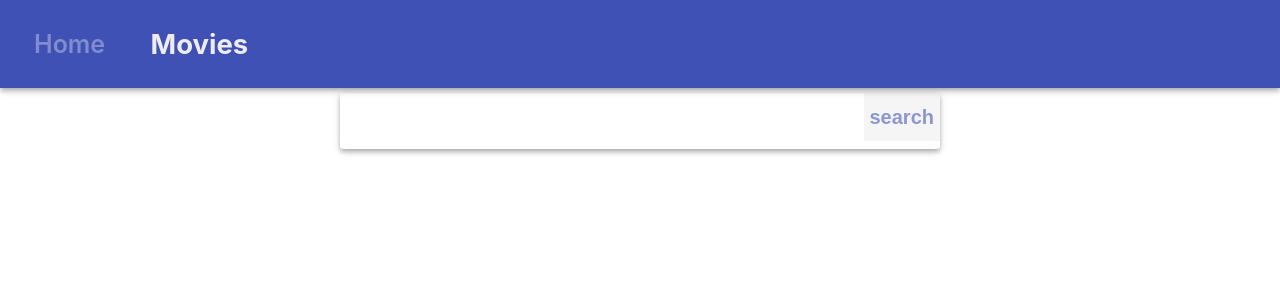
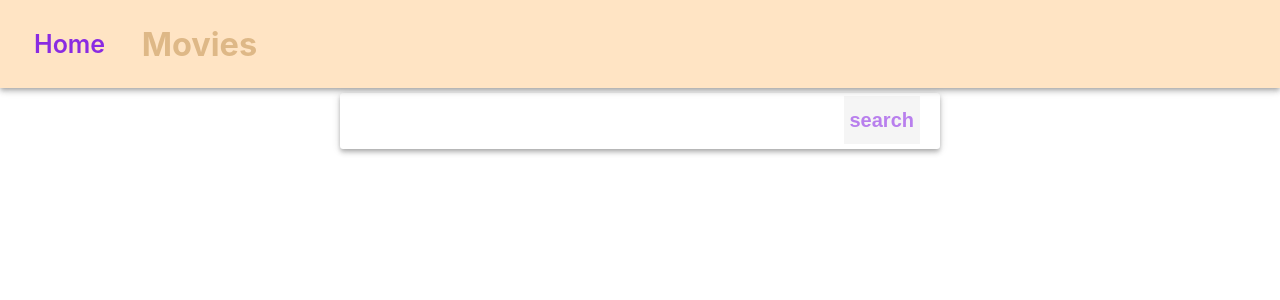
Before and after one commit to Oleg833/goit-react-hw-05-movies, a React (Create React App) app: page /goit-react-hw-05-movies/movies in a window 1280 px wide. Shown: the top 300 px of the page. Built offline with nearby package versions, Linux system fonts and the light colour scheme.

Commit message:
margin-top: 3px;

```diff
--- a/src/components/Cast/Cast.styled.js
+++ b/src/components/Cast/Cast.styled.js
@@ -53,7 +53,7 @@ export const CastDescr = styled.div`
   padding: 5px;
   margin: 0px;
   font-size: 10px;
-  color: #3f51b5;
+  color: blueviolet;
 `;
 
 export const CastName = styled.h3`
--- a/src/pages/Home/Home.styled.js
+++ b/src/pages/Home/Home.styled.js
@@ -9,7 +9,7 @@ export const HomeContainer = styled.div`
 
 export const HomeTitle = styled.h1`
   font-weight: 700;
-  color: #3f51b5;
+  color: blueviolet;
   margin: 30px, 0;
   text-decoration: none;
 `;
@@ -65,5 +65,5 @@ export const MovieTitle = styled.div`
   padding: 5px;
   margin: 0px;
   font-size: 10px;
-  color: #3f51b5;
+  color: blueviolet;
 `;
--- a/src/pages/Layout/Layout.styled.js
+++ b/src/pages/Layout/Layout.styled.js
@@ -20,8 +20,8 @@ export const Nav = styled.nav`
   padding-left: 24px;
   padding-top: 12px;
   padding-bottom: 12px;
-  color: #fff;
-  background-color: #3f51b5;
+  color: blueviolet;
+  background-color: bisque;
   box-shadow: 0px 2px 4px -1px rgba(0, 0, 0, 0.2),
     0px 4px 5px 0px rgba(0, 0, 0, 0.14), 0px 1px 10px 0px rgba(0, 0, 0, 0.12);
 `;
@@ -29,12 +29,12 @@ export const Nav = styled.nav`
 export const SNavLink = styled(NavLink)`
   font-weight: 600;
   font-size: 25px;
-  color: #ffffff57;
+  color: blueviolet;
   margin-right: 30px;
   text-decoration: none;
   &.active {
-    color: #ececf1;
+    color: burlywood;
     font-weight: 700;
-    transform: scale(1.1);
+    transform: scale(1.3);
   }
 `;
--- a/src/pages/MovieDetails/MovieDetails.styled.js
+++ b/src/pages/MovieDetails/MovieDetails.styled.js
@@ -56,7 +56,7 @@ export const InfoLink = styled(NavLink)`
   text-decoration: none;
   font-weight: 600;
   &.active {
-    color: #3f51b5;
+    color: blueviolet;
     font-weight: 700;
     transform: scale(1.3);
   }
--- a/src/pages/Movies/Movies.styled.js
+++ b/src/pages/Movies/Movies.styled.js
@@ -43,6 +43,8 @@ export const Button = styled.button`
   display: inline-block;
   width: 78px;
   height: 48px;
+  margin-right: 20px;
+  margin-top: 3px;
   border: 0;
   opacity: 0.6;
   font-size: 20px;
@@ -50,7 +52,7 @@ export const Button = styled.button`
   transition: opacity 250ms cubic-bezier(0.4, 0, 0.2, 1);
   cursor: pointer;
   outline: none;
-  color: #3f51b5;
+  color: blueviolet;
   &:hover {
     opacity: 1;
   }
@@ -108,5 +110,5 @@ export const MovieTitle = styled.div`
   padding: 5px;
   margin: 0px;
   font-size: 10px;
-  color: #3f51b5;
+  color: blueviolet;
 `;
```
